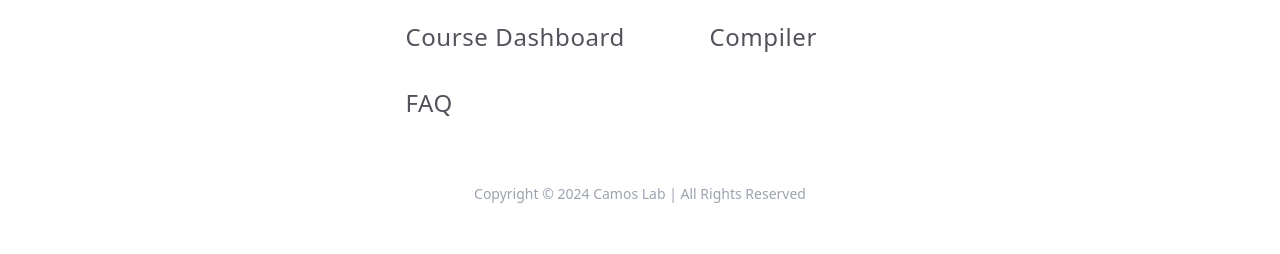
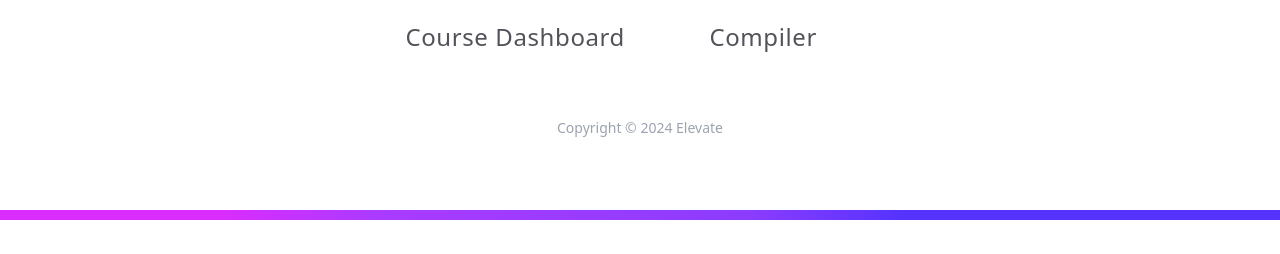
Before and after one commit to VarshiRevo/Elevatecourse, a Next.js app: page /faq in a window 1280 px wide. Shown: the part 568-822 px from the top of the page. After the commit the page ends 800 px from the top, so only its background shows below. Built offline with nearby package versions, Linux system fonts and the light colour scheme; no server answers.

Commit message:
Update Footer.tsx

```diff
--- a/app/components/Footer.tsx
+++ b/app/components/Footer.tsx
@@ -31,7 +31,7 @@ const Footer: React.FC = () => {
     { name: "Profile", href: "/profile" },
     { name: "Privacy Policy", href: "/privacy-policy" },
     { name: "Course Dashboard", href: "/course-dashboard" },
-    { name: "FAQ", href: "/faq" },
+
   ];
 
   const serviceLinks = [
@@ -89,7 +89,7 @@ const Footer: React.FC = () => {
 
         {/* Bottom Section */}
         <div className="w-full mt-12 text-center text-xs text-gray-400 md:text-sm">
-          <p>Copyright © 2024 Camos Lab | All Rights Reserved</p>
+          <p>Copyright © 2024 Elevate</p>
         </div>
 
         {/* Decorative Gradient at the Bottom */}
```
